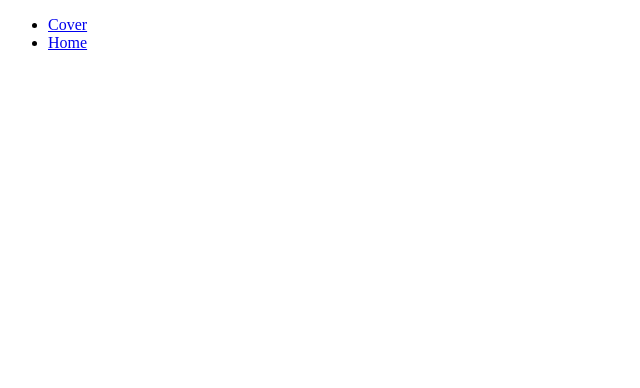
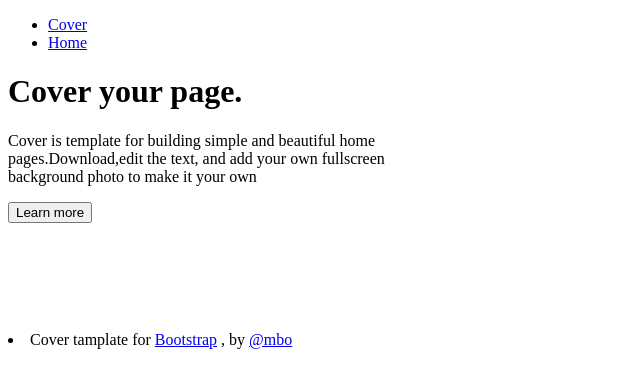
Before and after one commit to adis-omurov/html-css-example, a plain HTML site: page index1.html in a window 1280 px wide. Shown: the whole page, without its empty margins (0-640 px from the left). Drawn offline with Linux system fonts and the light colour scheme.

Commit message:
nav ul li a h1 p button a

```diff
--- a/index1.html
+++ b/index1.html
@@ -13,5 +13,24 @@
            <li><a href="https//:google.com">Home</a></li>
        </ul>
    </nav>
+   <h1>Cover your page.</h1>
+   <p><div>Cover is template for building simple and beautiful home</div>
+   <div>pages.Download,edit the text, and add your own fullscreen</div>
+   <div>background photo to make it your own</div>
+</p>
+<button>Learn more</button>
+<br>
+<br>
+<br>
+<br>
+<br>
+<br>
+<br>
+<li>
+    Cover tamplate for
+    <a href="https//:google.com">Bootstrap</a>
+    , by
+    <a href="https//:google.com">@mbo</a>
+</li>
 </body>
 </html>
```
